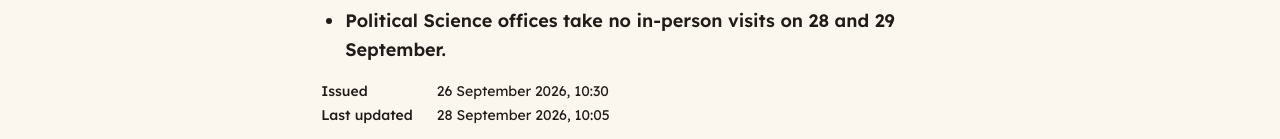
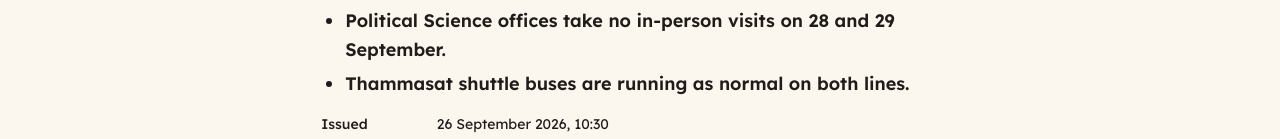
Before and after one commit to birstudentassociation/birsawebsitelive, a Next.js app: page /en/emergency in a window 1280 px wide. Shown: the part 643-782 px from the top of the page. Built offline with nearby package versions, Linux system fonts and the light colour scheme; no server answers.

Commit message:
Emergency: shuttle buses running as normal in the alert heading
Co-Authored-By: Claude Opus 5.5 <noreply@anthropic.com>
Claude-Session: https://claude.ai/code/session_01WgNge2PcqgWUonPcTnXP65

```diff
--- a/content/emergency/active.ts
+++ b/content/emergency/active.ts
@@ -48,12 +48,14 @@ export const activeEmergency: ActiveEmergency<ScenarioId> | null = {
       "Midterms set for 26 and 27 September move to 4 and 11 October.",
       "Libraries are closed until 29 September, except the Rangsit Learning Center.",
       "Political Science offices take no in-person visits on 28 and 29 September.",
+      "Thammasat shuttle buses are running as normal on both lines.",
     ],
     th: [
       "ทุกรายวิชาเรียนออนไลน์ในวันจันทร์ที่ 28 และวันอังคารที่ 29 กันยายน",
       "สอบกลางภาควันที่ 26 และ 27 กันยายน เลื่อนไปวันที่ 4 และ 11 ตุลาคม",
       "ห้องสมุดปิดถึงวันที่ 29 กันยายน ยกเว้นศูนย์การเรียนรู้ฯ ศูนย์รังสิต",
       "คณะรัฐศาสตร์งดติดต่อ Onsite ในวันที่ 28 และ 29 กันยายน",
+      "รถเวียนธรรมศาสตร์ให้บริการตามปกติทั้ง 2 เส้นทาง",
     ],
   },
   updates: [
```
